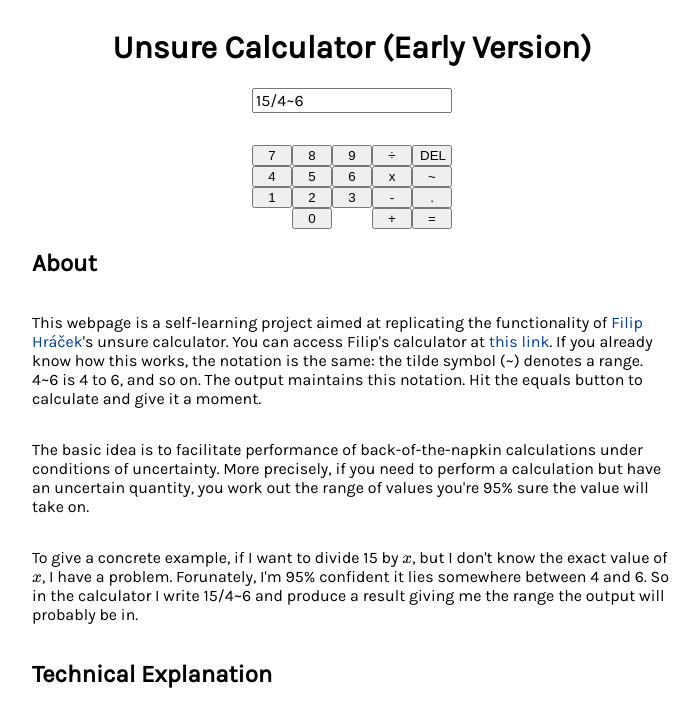
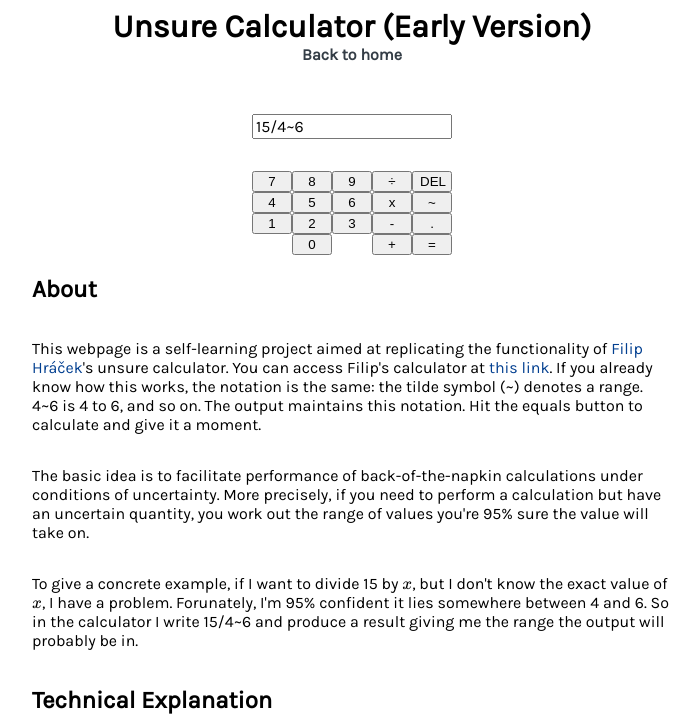
Before and after one commit to philswatton/monte-carlo-calculator, a plain HTML site: page index.html in a window 1280 px wide. Shown: the top 721 px of the page, without its empty margins (288-988 px from the left). Drawn offline with nearby package versions, Linux system fonts and the light colour scheme.

Commit message:
link to main page

```diff
--- a/assets/css/site.css
+++ b/assets/css/site.css
@@ -10,6 +10,10 @@ main {
     flex-direction: column;
 }
 
+h1 {
+    margin: 0px 0px 0px 0px;
+}
+
 a {
     color: rgba(2, 63, 144, 1);
     text-decoration: none;
@@ -17,6 +21,12 @@ a {
 
 a:hover {
     text-decoration: underline;
+}
+
+.home {
+    color: rgba(52, 61, 70, 1);
+    font-weight: bold;
+    margin: 0px 0px 50px 0px;
 }
 
 form {
--- a/index.html
+++ b/index.html
@@ -34,6 +34,7 @@
     <body>
         <main>
             <h1 class="center">Unsure Calculator (Early Version)</h1>
+            <a class="home center" href="https://philswatton.github.io/">Back to home</a>
 
             <form name="calculator" class="calculator center" id="calculator">
                 <input onKeyDown="limit()" value="15/4~6" name="formula" id="formula"><!--22--4.4~6+400-10~20*5-->
```
